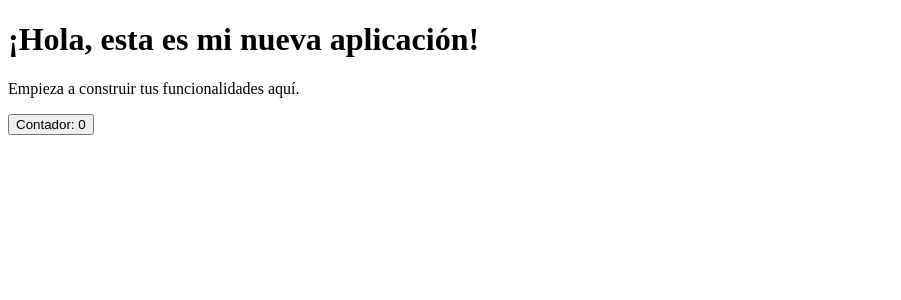
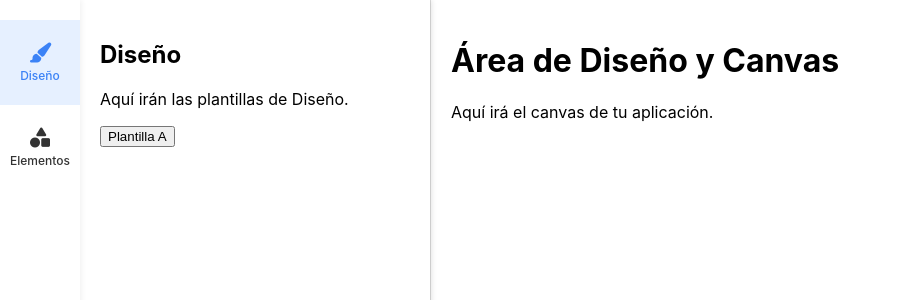
Before and after one commit to somerwest01/MylarProjection, a React (Vite) app: page / in a window 1280 px wide. Shown: the top 300 px of the page, without its empty margins (0-901 px from the left). Built offline with nearby package versions, Linux system fonts and the light colour scheme; the HTML template or start-up script is replaced by a standard one.

Commit message:
Update App.jsx

```diff
--- a/src/App.jsx
+++ b/src/App.jsx
@@ -1,21 +1,53 @@
 import React, { useState } from 'react';
-import './index.css';
+import Sidebar from './components/Sidebar';
+import MenuPanel from './components/MenuPanel';
+import './App.css'; // Importa tus estilos
 
 function App() {
-  const [count, setCount] = useState(0);
+  // Estado para controlar qué menú está activo (null, 'design', o 'elements')
+  const [activeMenu, setActiveMenu] = useState('design'); // Inicia con Diseño abierto por defecto
+  const [isMenuOpen, setIsMenuOpen] = useState(true); // Controla si el panel debe estar visible
+
+  // Función para manejar cuando el mouse sale de la zona del menú
+  // NOTA: Esto es complicado de hacer con precisión sin librerías,
+  // por ahora, simplemente cambiamos el menú con el hover del botón.
+  // Podríamos usar un temporizador si el usuario sale del panel completo.
 
   return (
-    <div className="app-container">
-      <h1>¡Hola, esta es mi nueva aplicación!</h1>
-      <p>Empieza a construir tus funcionalidades aquí.</p>
-      <button onClick={() => setCount((c) => c + 1)}>
-        Contador: {count}
-      </button>
+    // Creamos un área de escucha para detectar cuando el cursor sale
+    <div
+      className="main-layout"
+      // Si el mouse sale de toda el área de control, cierra el panel
+      onMouseLeave={() => {
+        // Opción: Cerrar el menú si el cursor abandona la Sidebar y el MenuPanel
+        // setIsMenuOpen(false);
+      }}
+      // Si el mouse vuelve, podemos abrirlo con el menú activo
+      onMouseEnter={() => {
+        // Opción: Abrir el menú si vuelve el cursor
+        // setIsMenuOpen(true);
+      }}
+    >
 
-      {/* ➡️ Sugerencia: Importa tus componentes aquí.
-        <MiComponenteDeNavegacion />
-        <MiComponenteDeCalculo />
-      */}
+      {/* 1. Panel Lateral Delgado (Sidebar) */}
+      <Sidebar
+        activeMenu={activeMenu}
+        setActiveMenu={setActiveMenu}
+      />
+
+      {/* 2. Panel Desplegable de Herramientas (MenuPanel) */}
+      <MenuPanel
+        isOpen={isMenuOpen} // Siempre abierto en este ejemplo simple
+        activeMenu={activeMenu}
+      />
+
+      {/* 3. Área de Trabajo Principal (Canvas / Diseño) */}
+      <div
+        style={{ flexGrow: 1, padding: '20px', backgroundColor: '#fff', borderLeft: '1px solid #ddd' }}
+      >
+        <h1>Área de Diseño y Canvas</h1>
+        <p>Aquí irá el canvas de tu aplicación.</p>
+      </div>
     </div>
   );
 }
```
